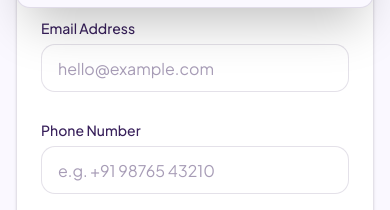
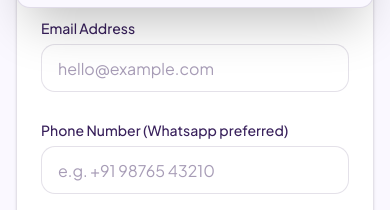
Before and after one commit to 0x-pratham/GXC-Recruitment, a Next.js app: page /recruitment/apply in a window 390 px wide. Shown: the part 820-1030 px from the top of the page. Built offline with nearby package versions, Linux system fonts and the light colour scheme.

Commit message:
phone number only whatsapp preffered

```diff
--- a/app/recruitment/apply/_components/RecruitmentForm.tsx
+++ b/app/recruitment/apply/_components/RecruitmentForm.tsx
@@ -135,7 +135,7 @@ export function RecruitmentForm() {
           />
 
           <Input
-            label="Phone Number"
+            label="Phone Number (Whatsapp preferred)"
             type="tel"
             placeholder="e.g. +91 98765 43210"
             {...register("phone")}
```
